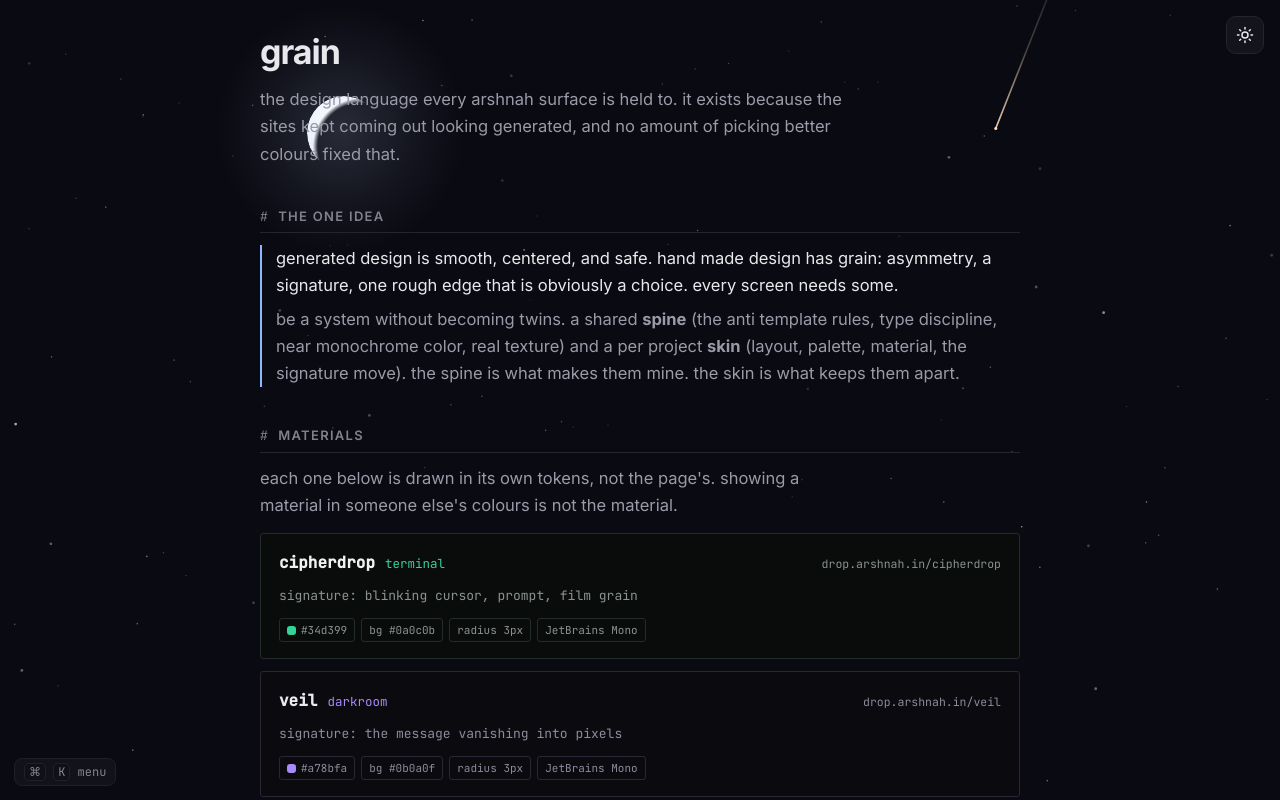
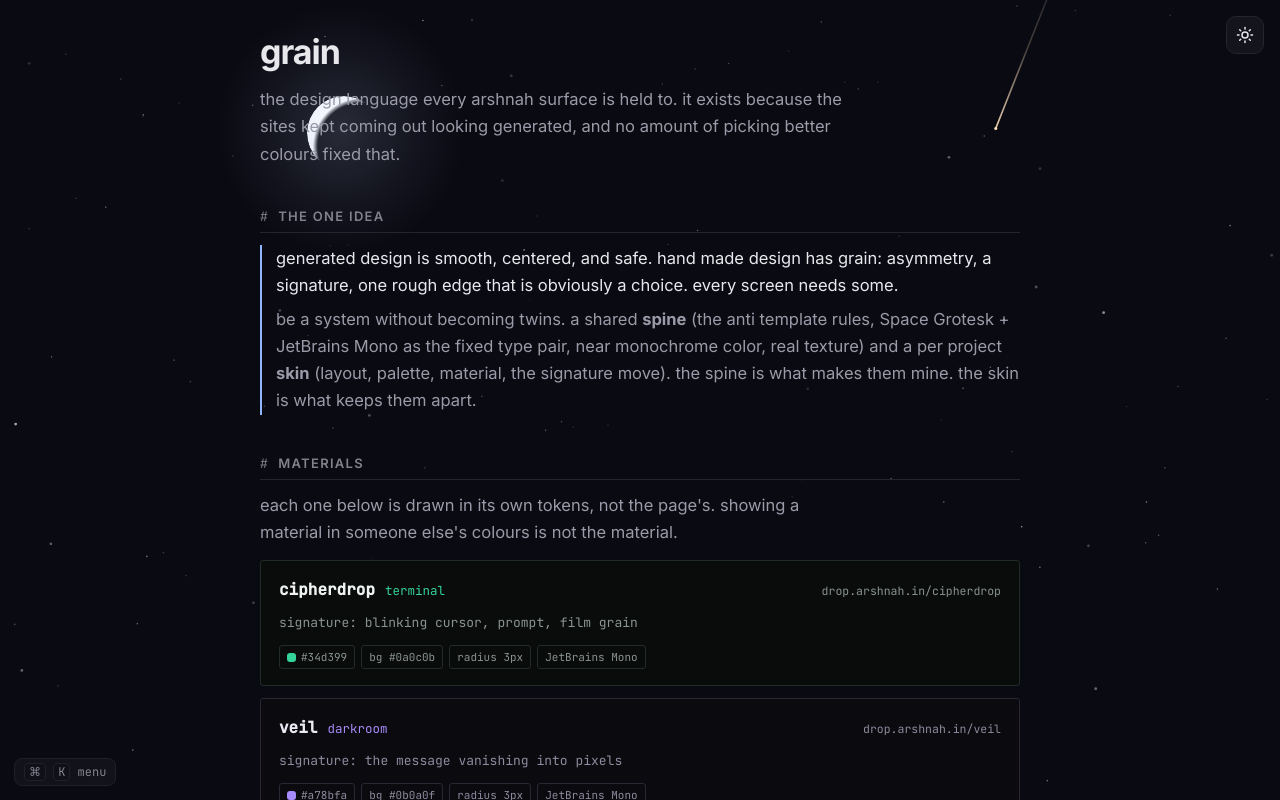
Before and after one commit to arshnah/portfolio-next, a Next.js app: page /grain in a window 1280 px wide. Shown: the top 800 px of the page. Built offline with nearby package versions, Linux system fonts and the light colour scheme.

Commit message:
Name Space Grotesk + JetBrains Mono explicitly as the fixed type pair

```diff
--- a/src/app/grain/page.tsx
+++ b/src/app/grain/page.tsx
@@ -149,9 +149,10 @@ export default function Grain() {
           one rough edge that is obviously a choice. every screen needs some.
         </p>
         <p style={{ color: "var(--muted)" }}>
-          be a system without becoming twins. a shared <b>spine</b> (the anti template rules, type
-          discipline, near monochrome color, real texture) and a per project <b>skin</b> (layout, palette,
-          material, the signature move). the spine is what makes them mine. the skin is what keeps them apart.
+          be a system without becoming twins. a shared <b>spine</b> (the anti template rules, Space
+          Grotesk + JetBrains Mono as the fixed type pair, near monochrome color, real texture) and a per
+          project <b>skin</b> (layout, palette, material, the signature move). the spine is what makes
+          them mine. the skin is what keeps them apart.
         </p>
       </div>
 
```
